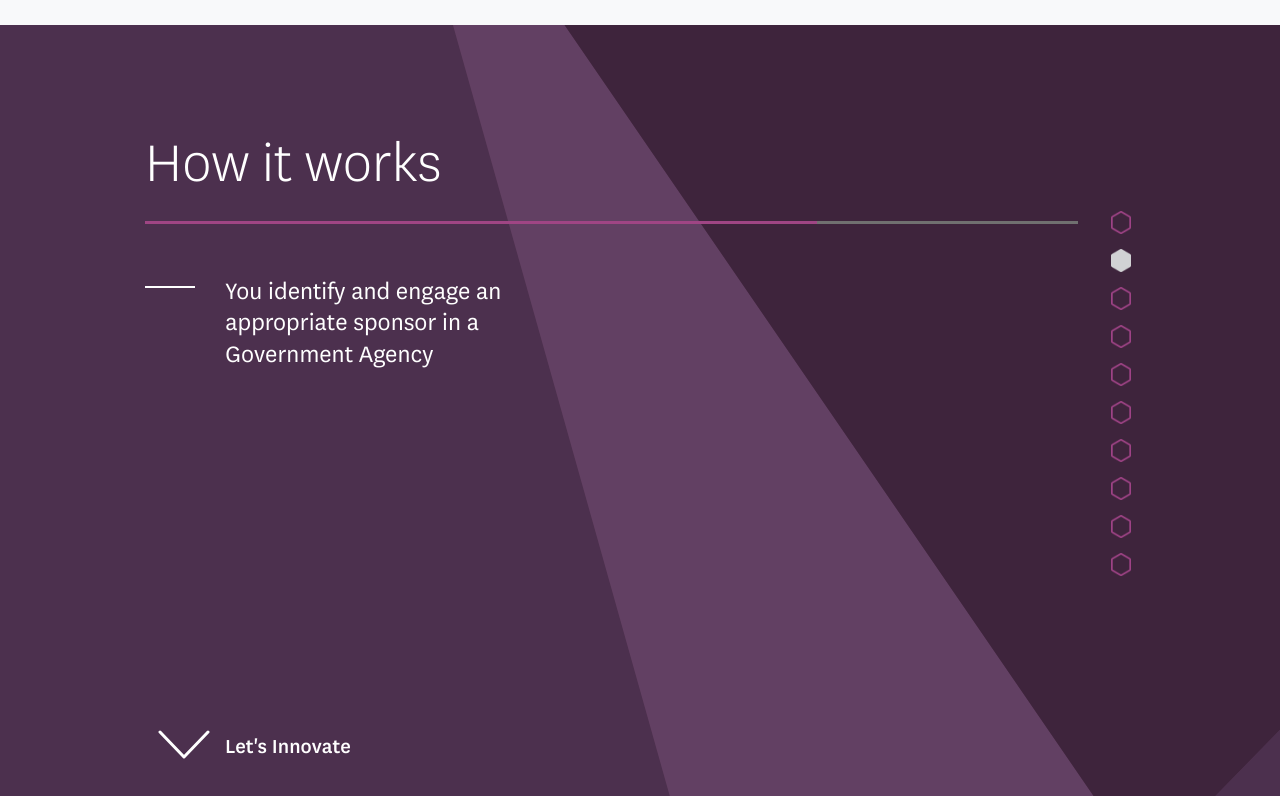
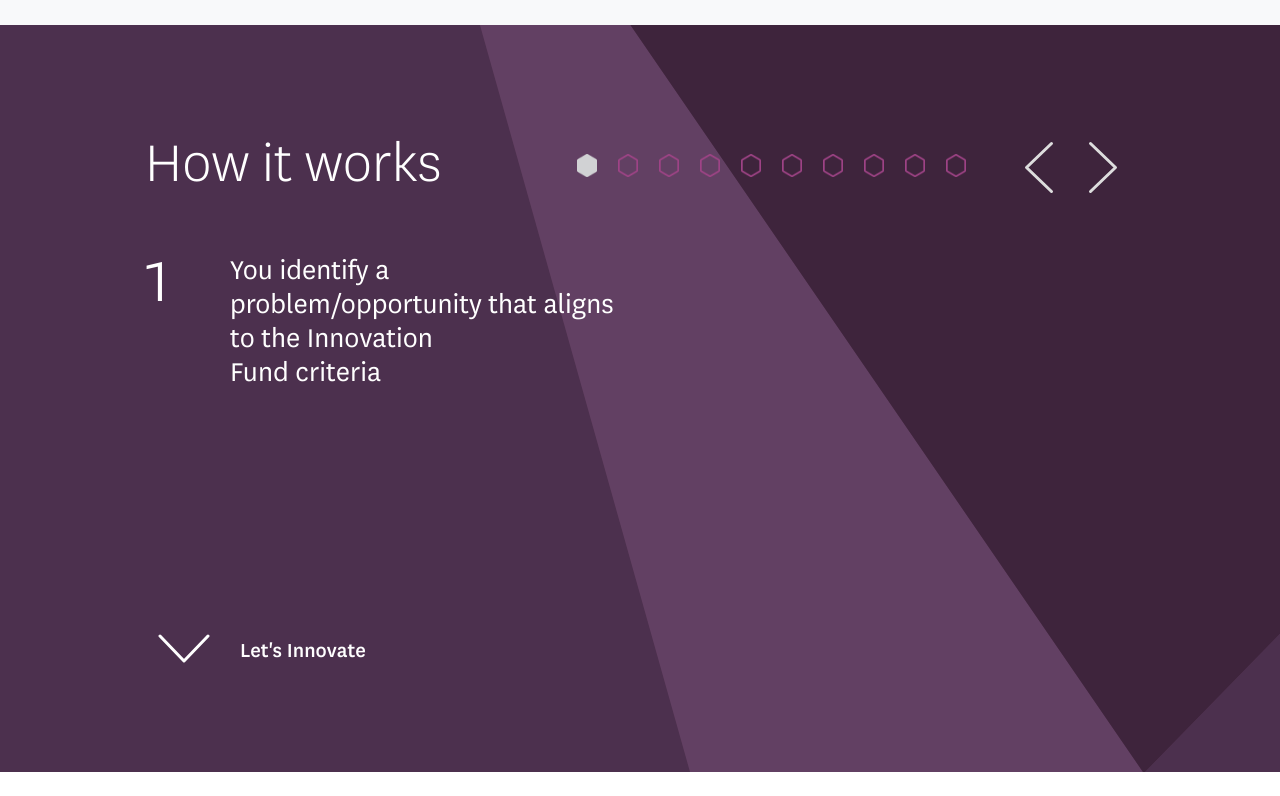
Before and after one commit to tomrishworth/rpr, a website: page build/index.html in a window 1280 px wide. Shown: the part 4760-5556 px from the top of the page. Drawn offline with Linux system fonts and the light colour scheme; files whose address does not match are found by name.

Commit message:
Redo carousel layout

```diff
--- a/src/js/app.js
+++ b/src/js/app.js
@@ -100,32 +100,34 @@ $(document).ready(function () {
 
   // Animated Carousel Progress Bar
 
-  var percent = 0, bar = $('.transition-timer-carousel-progress-bar'), crsl = $('#carouselHowItWorks');
-  crsl.carousel({
-    pause: true,
-    interval: 5000
-  })
+  // var percent = 0, bar = $('.transition-timer-carousel-progress-bar'), crsl = $('#carouselHowItWorks');
+  // crsl.carousel({
+  //   pause: true,
+  //   interval: 5000
+  // })
 
-  function progressBarCarousel() {
-    bar.css({ width: percent + '%' });
-    percent = percent + 0.5;
-    if (percent > 100) {
-      percent = 0;
-      crsl.carousel('next');
-    }
-  }
-  crsl.carousel({
-    interval: false,
-    pause: true
-  }).on('slid.bs.carousel', function () { });
-  var barInterval = setInterval(progressBarCarousel, 20);
-  crsl.hover(
-    function () {
-      clearInterval(barInterval);
-    },
-    function () {
-      barInterval = setInterval(progressBarCarousel, 20);
-  })
+  // function progressBarCarousel() {
+  //   bar.css({ width: percent + '%' });
+  //   percent = percent + 0.5;
+  //   if (percent > 100) {
+  //     percent = 0;
+  //     crsl.carousel('next');
+  //   }
+  // }
+  // crsl.carousel({
+  //   interval: false,
+  //   pause: true
+  // }).on('slid.bs.carousel', function () { });
+  // var barInterval = setInterval(progressBarCarousel, 20);
+  // crsl.hover(
+  //   function () {
+  //     clearInterval(barInterval);
+  //   },
+  //   function () {
+  //     barInterval = setInterval(progressBarCarousel, 20);
+  // })
+
+  var crsl = $('#carouselHowItWorks');
 
   function startCarousel() {
     console.log('Carousel started');
--- a/src/sass/_custom-variables.scss
+++ b/src/sass/_custom-variables.scss
@@ -21,5 +21,6 @@ $text-lg: 26px;
 $text-xl: 60px;
 
 $font-family-bold: 'NationalMedium';
+$font-family-light: 'NationalLight';
 
 $ease: cubic-bezier(0.36, 0.66, 0.4, 1);
--- a/src/sass/components/_carousel.scss
+++ b/src/sass/components/_carousel.scss
@@ -1,16 +1,35 @@
 .carousel {
   min-height: 500px;
+}
+
+.carousel-number {
+  font-size: 80px;
+  position: relative;
+  line-height: 40px;
+  font-family: $font-family-light;
+}
+
+.carousel-content {
+  font-size: 30px;
+  line-height: 34px;
 }
 
 .carousel-indicators {
   position: relative;
   display: block;
-  margin-left: 30px;
-  margin-right: 0;
+  margin-left: auto;
+  margin-right: 30px;
+  margin-bottom: 0;
+  left: auto;
+  right: auto;
+  bottom: auto;
+  display: flex;
   li {
     display: block;
     width: 21px;
     height: 23px;
+    margin-left: 10px;
+    margin-right: 10px;
     background-image: url(../images/hex.png);
     background-repeat: no-repeat;
     background-color: transparent;
@@ -68,3 +87,41 @@
   z-index: 11;
   position: relative;
 }
+
+.carousel-control-prev,
+.carousel-control-next  {
+  position: static;
+  width: auto;
+  left: auto;
+  top: auto;
+  bottom: auto;
+  opacity: 1;
+}
+
+.carousel-controls {
+  display: flex;
+  position: relative;
+  top: -6px;
+  button {
+    background: transparent;
+    border: none;
+    &:hover {
+      cursor: pointer;
+      svg path{
+        stroke: $purple-light;
+      }
+    }
+  }
+}
+
+.carousel-control-prev {
+  svg {
+    transform: rotate(90deg);
+  }
+}
+
+.carousel-control-next {
+  svg {
+    transform: rotate(270deg);
+  }
+}
```
Also changed, not shown: build/css/style.css, build/index.html, build/js/app.js, build/js/app.min.js, 2 other files. Lines whose indentation alone changed are shown as unchanged.
